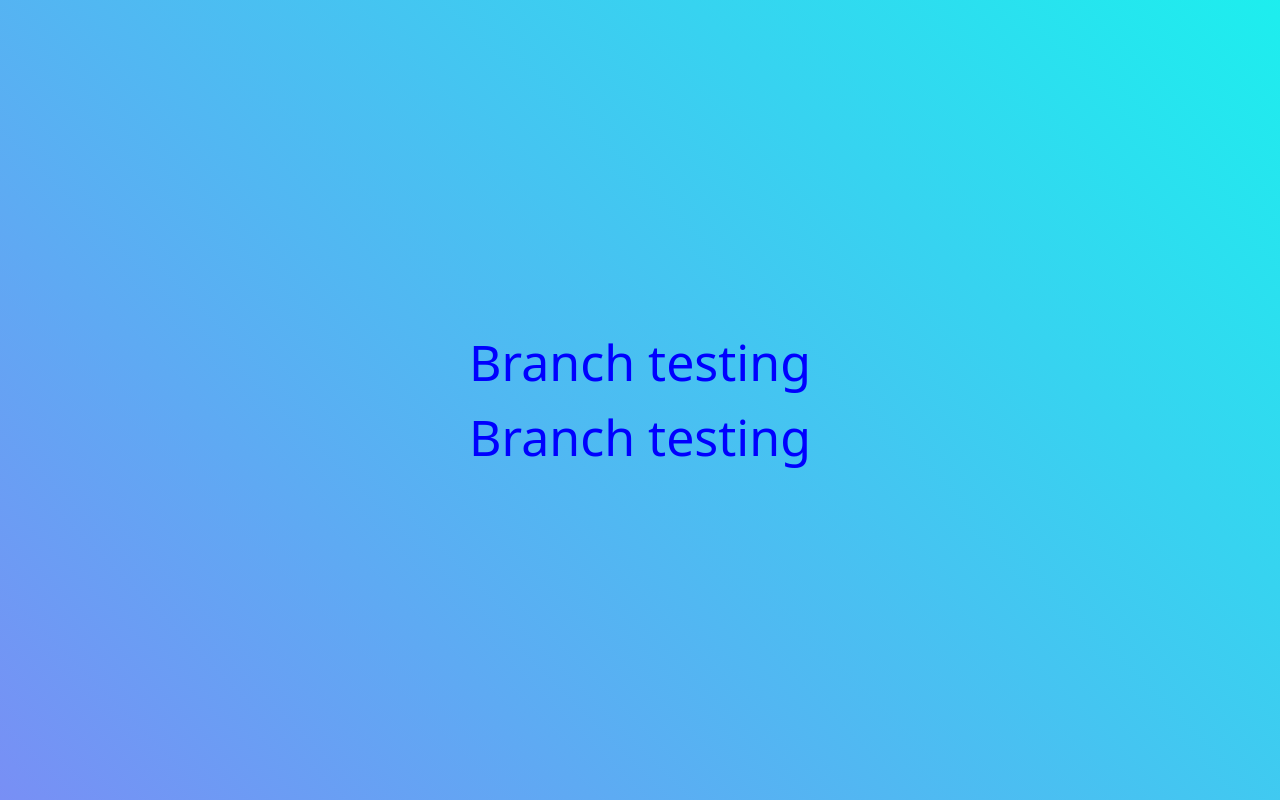
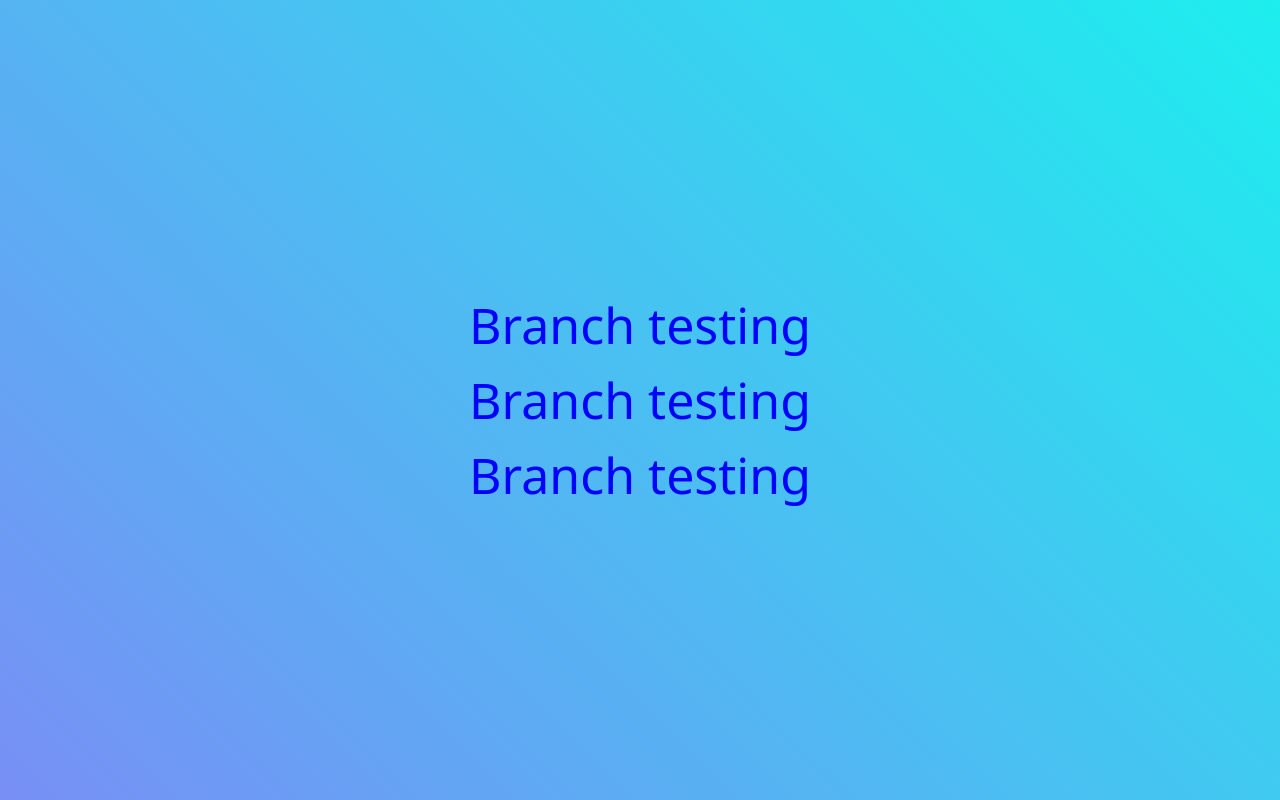
Before and after one commit to iamvince24/jingo_website, a React app: page / in a window 1280 px wide. Built offline with nearby package versions, Linux system fonts and the light colour scheme.

Commit message:
branch test

```diff
--- a/src/App.jsx
+++ b/src/App.jsx
@@ -6,6 +6,7 @@ function App() {
     <div>
       <h1 className="text-primary text-4xl font-bold">Branch testing</h1>
       <h1 className="text-primary text-4xl font-bold">Branch testing</h1>
+      <h1 className="text-primary text-4xl font-bold">Branch testing</h1>
     </div>
   );
 }
```
